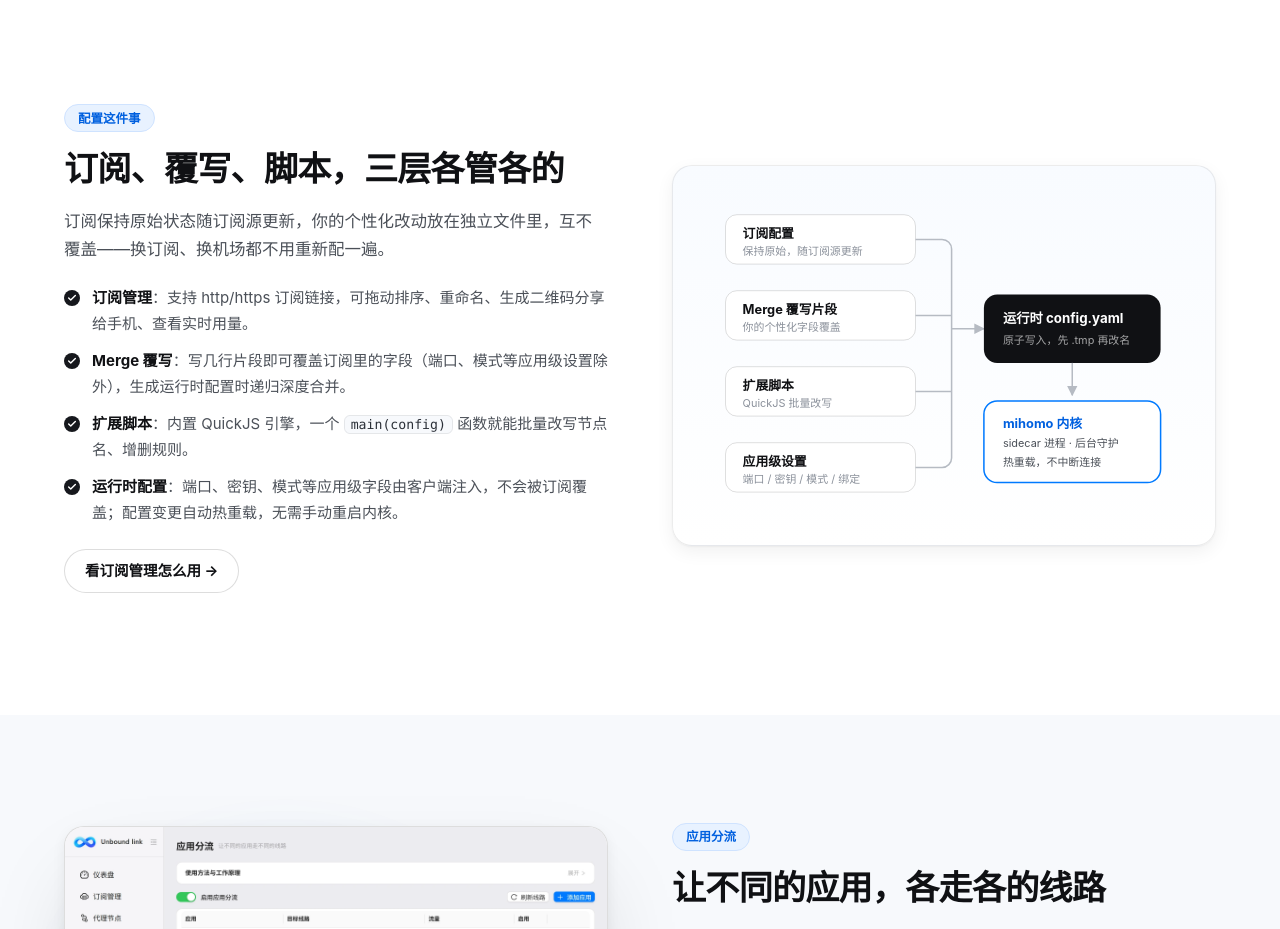
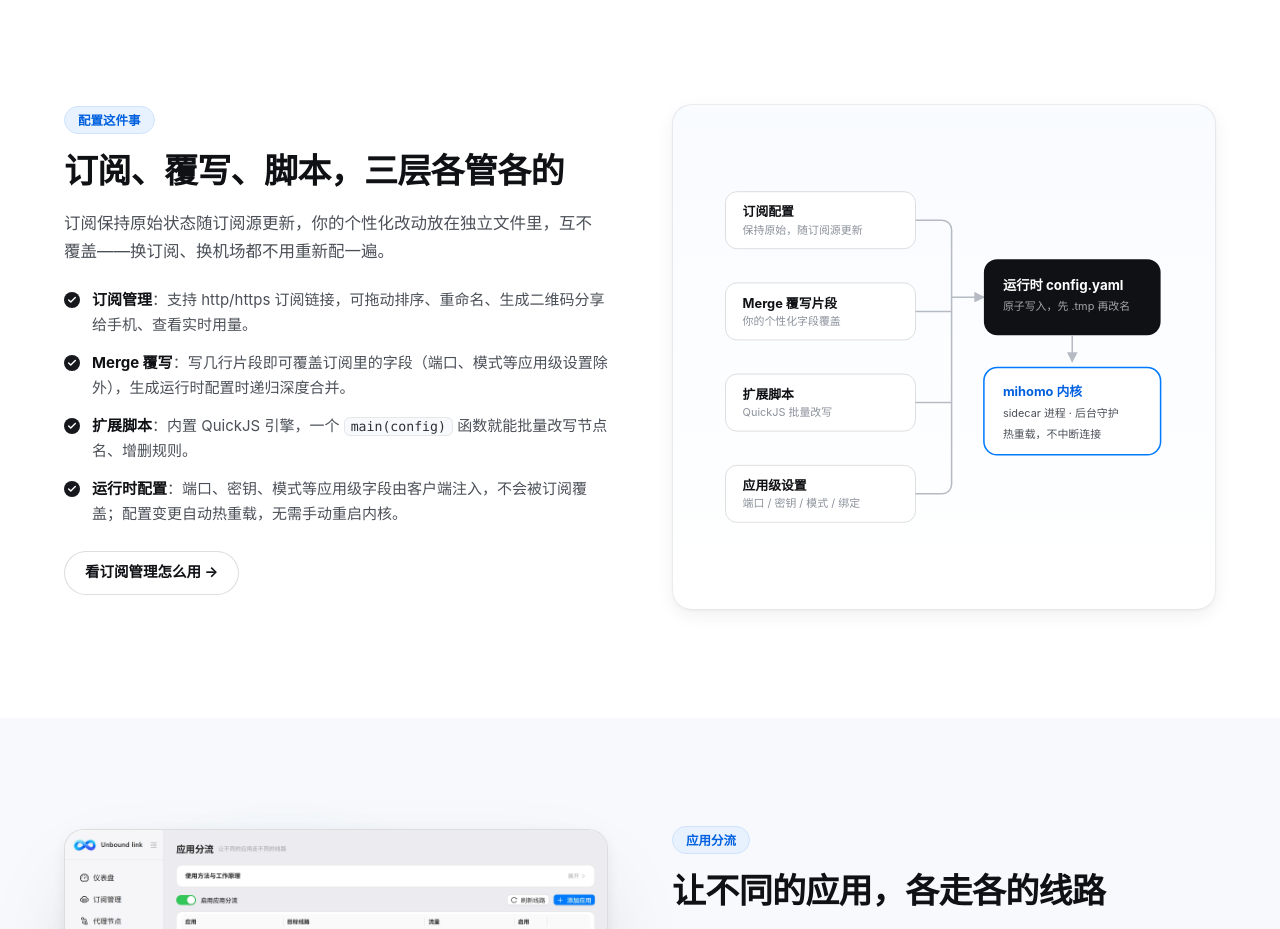
Before and after one commit to 18gemail-ops/Unbound, a plain HTML site: page website/index.html in a window 1280 px wide. Shown: the part 3880-4809 px from the top of the page. Drawn offline with Linux system fonts and the light colour scheme.

Commit message:
官网首页配置示意图修复：图示卡与文案列等高；英文站文案溢出修复
- 配置三级示意图 SVG 从 520×340 重排为 520×480：四卡纵向舒展、汇流线
  与引流箭头随新几何重算，图示卡高 506px ≈ 文案列 503px（原 381px 偏矮）
- site.css：.figure svg 块级化消除基线隐式空隙（约 8px）；≤980px 单列下
  图示限宽 620px 居中，避免全宽放大过高
- 英文站（build-lang 重建）：同步新坐标；精简 4 条超出卡片的 SVG 译文
  （Atomic / sidecar / Hot reload 及一条贴边文案），最宽 458 收敛至卡内

```diff
--- a/website/assets/site.css
+++ b/website/assets/site.css
@@ -734,6 +734,8 @@ code {
   .split.rev .split-media { order: 0; }
   /* 单列下不再与右列比高：改回紧凑裁切，避免完整窗口过高 */
   .shot-apps { --ar: 1150 / 620; }
+  /* 单列下图示不再与文案列比高：限宽居中，避免 520×480 全宽放大过高 */
+  .split .figure { max-width: 620px; margin-left: auto; margin-right: auto; }
 }
 
 /* 内嵌图示容器 */
@@ -745,6 +747,8 @@ code {
   box-shadow: var(--shadow-1);
 }
 .figure.plain { background: var(--bg-elevated); }
+/* SVG 默认 inline，block 化消除容器底部的基线空隙（约 8px 隐式留白） */
+.figure svg { display: block; }
 
 /* ---------- 步骤 ---------- */
 .steps { counter-reset: s; display: grid; gap: 14px; }
--- a/website/index.html
+++ b/website/index.html
@@ -221,41 +221,41 @@
     </div>
     <div class="split-media reveal">
       <div class="figure">
-        <svg viewBox="0 0 520 340" width="100%" aria-label="配置生成流程示意">
+        <svg viewBox="0 0 520 480" width="100%" aria-label="配置生成流程示意">
           <defs>
             <marker id="ar" viewBox="0 0 10 10" refX="9" refY="5" markerWidth="7" markerHeight="7" orient="auto">
               <path d="M0 0 10 5 0 10z" fill="#b6bbc3"/>
             </marker>
           </defs>
-          <rect x="30" y="26" width="200" height="52" rx="12" fill="#fff" stroke="rgba(16,17,20,.14)"/>
-          <text x="48" y="50" font-size="13.5" font-weight="700" fill="#101114">订阅配置</text>
-          <text x="48" y="68" font-size="11.5" fill="#8b919b">保持原始，随订阅源更新</text>
+          <rect x="30" y="66" width="200" height="60" rx="12" fill="#fff" stroke="rgba(16,17,20,.14)"/>
+          <text x="48" y="92" font-size="13.5" font-weight="700" fill="#101114">订阅配置</text>
+          <text x="48" y="110" font-size="11.5" fill="#8b919b">保持原始，随订阅源更新</text>
 
-          <rect x="30" y="106" width="200" height="52" rx="12" fill="#fff" stroke="rgba(16,17,20,.14)"/>
-          <text x="48" y="130" font-size="13.5" font-weight="700" fill="#101114">Merge 覆写片段</text>
-          <text x="48" y="148" font-size="11.5" fill="#8b919b">你的个性化字段覆盖</text>
+          <rect x="30" y="162" width="200" height="60" rx="12" fill="#fff" stroke="rgba(16,17,20,.14)"/>
+          <text x="48" y="188" font-size="13.5" font-weight="700" fill="#101114">Merge 覆写片段</text>
+          <text x="48" y="206" font-size="11.5" fill="#8b919b">你的个性化字段覆盖</text>
 
-          <rect x="30" y="186" width="200" height="52" rx="12" fill="#fff" stroke="rgba(16,17,20,.14)"/>
-          <text x="48" y="210" font-size="13.5" font-weight="700" fill="#101114">扩展脚本</text>
-          <text x="48" y="228" font-size="11.5" fill="#8b919b">QuickJS 批量改写</text>
+          <rect x="30" y="258" width="200" height="60" rx="12" fill="#fff" stroke="rgba(16,17,20,.14)"/>
+          <text x="48" y="284" font-size="13.5" font-weight="700" fill="#101114">扩展脚本</text>
+          <text x="48" y="302" font-size="11.5" fill="#8b919b">QuickJS 批量改写</text>
 
-          <rect x="30" y="266" width="200" height="52" rx="12" fill="#fff" stroke="rgba(16,17,20,.14)"/>
-          <text x="48" y="290" font-size="13.5" font-weight="700" fill="#101114">应用级设置</text>
-          <text x="48" y="308" font-size="11.5" fill="#8b919b">端口 / 密钥 / 模式 / 绑定</text>
+          <rect x="30" y="354" width="200" height="60" rx="12" fill="#fff" stroke="rgba(16,17,20,.14)"/>
+          <text x="48" y="380" font-size="13.5" font-weight="700" fill="#101114">应用级设置</text>
+          <text x="48" y="398" font-size="11.5" fill="#8b919b">端口 / 密钥 / 模式 / 绑定</text>
 
-          <path d="M230 52h28a10 10 0 0 1 10 10v220a10 10 0 0 1 -10 10h-28" stroke="#b6bbc3" stroke-width="1.6" fill="none"/>
-          <path d="M230 132h38M230 212h38" stroke="#b6bbc3" stroke-width="1.6" fill="none"/>
-          <path d="M268 146h34" stroke="#b6bbc3" stroke-width="1.6" fill="none" marker-end="url(#ar)"/>
+          <path d="M230 96h28a10 10 0 0 1 10 10v268a10 10 0 0 1 -10 10h-28" stroke="#b6bbc3" stroke-width="1.6" fill="none"/>
+          <path d="M230 192h38M230 288h38" stroke="#b6bbc3" stroke-width="1.6" fill="none"/>
+          <path d="M268 177h34" stroke="#b6bbc3" stroke-width="1.6" fill="none" marker-end="url(#ar)"/>
 
-          <rect x="302" y="110" width="186" height="72" rx="14" fill="#101114"/>
-          <text x="322" y="140" font-size="14" font-weight="700" fill="#fff">运行时 config.yaml</text>
-          <text x="322" y="162" font-size="11.5" fill="rgba(255,255,255,.62)">原子写入，先 .tmp 再改名</text>
+          <rect x="302" y="137" width="186" height="80" rx="14" fill="#101114"/>
+          <text x="322" y="169" font-size="14" font-weight="700" fill="#fff">运行时 config.yaml</text>
+          <text x="322" y="191" font-size="11.5" fill="rgba(255,255,255,.62)">原子写入，先 .tmp 再改名</text>
 
-          <path d="M395 182v34" stroke="#b6bbc3" stroke-width="1.6" fill="none" marker-end="url(#ar)"/>
-          <rect x="302" y="222" width="186" height="86" rx="14" fill="#fff" stroke="#007aff" stroke-width="1.6"/>
-          <text x="322" y="250" font-size="13.5" font-weight="700" fill="#0060df">mihomo 内核</text>
-          <text x="322" y="270" font-size="11.5" fill="#4b5058">sidecar 进程 · 后台守护</text>
-          <text x="322" y="290" font-size="11.5" fill="#4b5058">热重载，不中断连接</text>
+          <path d="M395 217v28" stroke="#b6bbc3" stroke-width="1.6" fill="none" marker-end="url(#ar)"/>
+          <rect x="302" y="251" width="186" height="92" rx="14" fill="#fff" stroke="#007aff" stroke-width="1.6"/>
+          <text x="322" y="281" font-size="13.5" font-weight="700" fill="#0060df">mihomo 内核</text>
+          <text x="322" y="303" font-size="11.5" fill="#4b5058">sidecar 进程 · 后台守护</text>
+          <text x="322" y="325" font-size="11.5" fill="#4b5058">热重载，不中断连接</text>
         </svg>
       </div>
     </div>
```
Also changed, not shown: website/en/index.html (+24 -24 lines), website/i18n/extra-en.json (+4 -4 lines).
